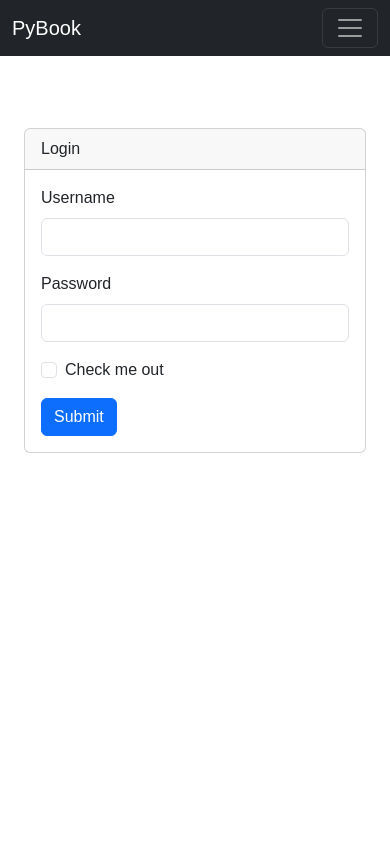
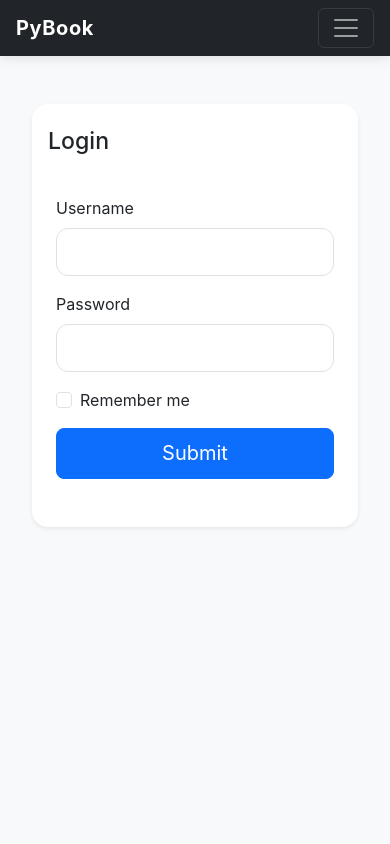
Before and after one commit to hoanglong236/py-book-quote, a Flask app: page /login in a window 390 px wide. Run offline with Flask 3, Linux system fonts and the light colour scheme.

Commit message:
Triển khai giao diện người dùng theo hướng mobile-first
Co-authored-by: Copilot <copilot@github.com>

```diff
--- a/static/css/style.css
+++ b/static/css/style.css
@@ -1,7 +1,108 @@
-body {
-    font-family: Arial, sans-serif;
+:root {
+    color-scheme: light;
+    font-family: "Inter", system-ui, -apple-system, BlinkMacSystemFont, "Segoe UI", sans-serif;
+    color: #1f2937;
+    background-color: #f8fafc;
 }
 
-nav a {
-    margin-right: 10px;
+body {
+    min-height: 100vh;
+    margin: 0;
+    background-color: #f8fafc;
+    font-family: inherit;
 }
+
+.navbar {
+    box-shadow: 0 1px 12px rgba(0, 0, 0, 0.12);
+}
+
+.navbar-brand {
+    font-weight: 700;
+    letter-spacing: 0.03em;
+}
+
+.navbar-nav .nav-link {
+    padding: 0.5rem 0.75rem;
+}
+
+.book-card {
+    overflow: hidden;
+    border: none;
+    border-radius: 1rem;
+}
+
+.book-card-image {
+    width: 100%;
+    min-height: 180px;
+    object-fit: cover;
+}
+
+.book-card .card-body {
+    padding: 1.25rem;
+}
+
+.book-card .card-title {
+    font-size: 1.1rem;
+    margin-bottom: 0.35rem;
+}
+
+.book-card .card-text {
+    line-height: 1.5;
+}
+
+.book-card .card-text.small {
+    color: #6b7280;
+}
+
+.delete-book-form button {
+    min-width: 84px;
+}
+
+@media (max-width: 767.98px) {
+    .navbar-nav .nav-link {
+        padding-left: 0;
+        padding-right: 0;
+    }
+
+    .book-card-image {
+        min-height: 220px;
+    }
+
+    .container,
+    .container-fluid {
+        padding-left: 1rem;
+        padding-right: 1rem;
+    }
+
+    .btn {
+        transition: transform 0.15s ease-in-out;
+    }
+
+    .btn:active {
+        transform: scale(0.98);
+    }
+}
+
+.auth-page {
+    min-height: auto;
+}
+
+.auth-page .card {
+    border: none;
+    overflow: hidden;
+}
+
+.form-control {
+    min-height: 3rem;
+    border-radius: 0.75rem;
+}
+
+.btn-lg {
+    min-height: 3.2rem;
+}
+
+@media (min-width: 768px) {
+    .container-fluid {
+        max-width: 1140px;
+    }
+}
--- a/templates/auth/login.html
+++ b/templates/auth/login.html
@@ -4,19 +4,19 @@
 
 {% block content %}
 
-<section class="h-100">
-    <div class="container py-5 h-100">
-        <div class="row d-flex justify-content-center align-items-center h-100">
-            <div class="col-12 col-lg-9 col-xl-6">
-                <div class="card">
-                    <div class="card-header">
-                        Login
+<section class="auth-page py-4">
+    <div class="container">
+        <div class="row justify-content-center">
+            <div class="col-12 col-sm-10 col-md-8 col-lg-6">
+                <div class="card shadow-sm rounded-4">
+                    <div class="card-header bg-white border-0 py-4">
+                        <h3 class="mb-0">Login</h3>
                     </div>
-                    <div class="card-body">
+                    <div class="card-body px-4 px-sm-5 pb-5">
                         {% with messages = get_flashed_messages(with_categories=true) %}
                             {% if messages %}
                                 {% for category, message in messages %}
-                                <div class="alert alert-{{ category }} mb-2 py-1">
+                                <div class="alert alert-{{ category }} mb-3 py-2">
                                     {{ message }}
                                 </div>
                                 {% endfor %}
@@ -34,9 +34,9 @@
                             </div>
                             <div class="mb-3 form-check">
                                 <input type="checkbox" class="form-check-input" id="checkOut">
-                                <label class="form-check-label" for="checkOut">Check me out</label>
+                                <label class="form-check-label" for="checkOut">Remember me</label>
                             </div>
-                            <button type="submit" class="btn btn-primary">Submit</button>
+                            <button type="submit" class="btn btn-primary btn-lg w-100">Submit</button>
                         </form>
                     </div>
                 </div>
--- a/templates/base.html
+++ b/templates/base.html
@@ -11,12 +11,14 @@
     <link rel="stylesheet" href="{{ url_for('static', filename='css/style.css') }}">
 </head>
 
-<body>
+<body class="d-flex flex-column min-vh-100 bg-light">
     {% include "components/navbar.html" %}
 
-    <div class="container mt-4">
-        {% block content %}{% endblock %}
-    </div>
+    <main class="flex-grow-1">
+        <div class="container-fluid px-3 px-md-4 py-4">
+            {% block content %}{% endblock %}
+        </div>
+    </main>
 
     <script src="https://cdn.jsdelivr.net/npm/bootstrap@5.3.8/dist/js/bootstrap.bundle.min.js"
         integrity="sha384-FKyoEForCGlyvwx9Hj09JcYn3nv7wiPVlz7YYwJrWVcXK/BmnVDxM+D2scQbITxI"
--- a/templates/components/navbar.html
+++ b/templates/components/navbar.html
@@ -1,14 +1,14 @@
 <nav class="navbar navbar-expand-lg navbar-dark bg-dark">
-    <div class="container">
+    <div class="container-fluid">
         <a class="navbar-brand" href="{{ url_for('home.index') }}">PyBook</a>
 
-        <button class="navbar-toggler" type="button" data-bs-toggle="collapse" data-bs-target="#app-navbar-collapse">
+        <button class="navbar-toggler" type="button" data-bs-toggle="collapse" data-bs-target="#app-navbar-collapse" aria-controls="app-navbar-collapse" aria-expanded="false" aria-label="Toggle navigation">
             <span class="navbar-toggler-icon"></span>
         </button>
 
         <div class="collapse navbar-collapse" id="app-navbar-collapse">
             <!-- Left side -->
-            <ul class="navbar-nav me-auto">
+            <ul class="navbar-nav me-auto mb-2 mb-lg-0">
                 <li class="nav-item">
                     <a class="nav-link" href="#">Books</a>
                 </li>
@@ -18,10 +18,10 @@
             </ul>
 
             <!-- Right side -->
-            <ul class="navbar-nav">
+            <ul class="navbar-nav ms-auto mb-2 mb-lg-0">
                 {% if session.get("user") %}
                 <li class="nav-item dropdown">
-                    <a class="nav-link dropdown-toggle" href="#" role="button" data-bs-toggle="dropdown">
+                    <a class="nav-link dropdown-toggle" href="#" role="button" data-bs-toggle="dropdown" aria-expanded="false">
                         {{ session.get("user") }}
                     </a>
 
```
Also changed, not shown: templates/auth/register.html (+10 -10 lines).
